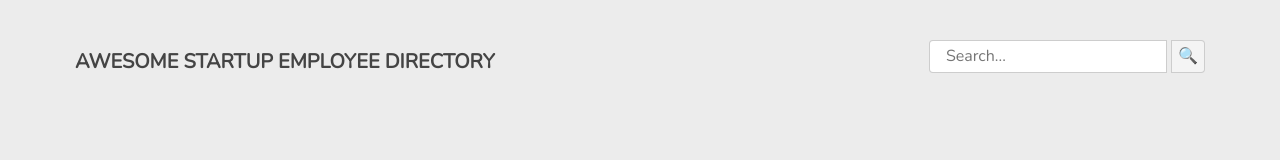
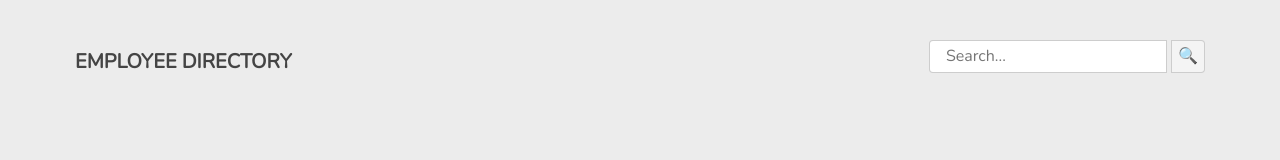
Before and after one commit to tfsn86/TD-project-5, a plain HTML site: page index.html in a window 1280 px wide. Drawn offline with nearby package versions, Linux system fonts and the light colour scheme; no server answers.

Commit message:
Update index.html

```diff
--- a/index.html
+++ b/index.html
@@ -17,7 +17,7 @@
 		<header>
 			<div class="header-inner-container">
 				<div class="header-text-container">
-					<h1>AWESOME STARTUP EMPLOYEE DIRECTORY</h1>
+					<h1>EMPLOYEE DIRECTORY</h1>
 				</div>
 
 				<div class="search-container">
```
